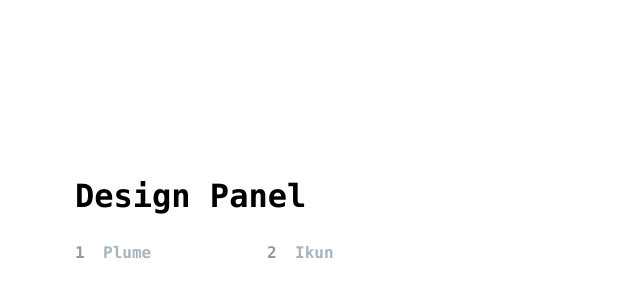
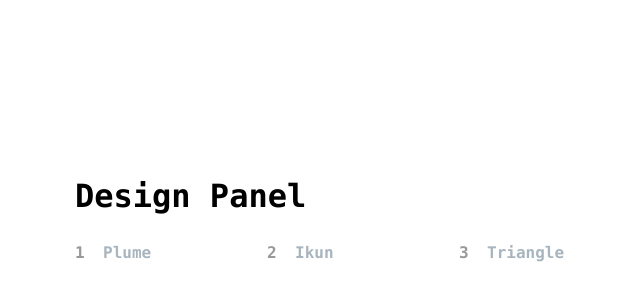
Before and after one commit to ChaconneLuo/design-explore, a React (Vite) app: page / in a window 1280 px wide. Shown: the part 66-366 px from the top of the page, without its empty margins (277-917 px from the left). Built offline with nearby package versions, Linux system fonts and the light colour scheme.

Commit message:
Add Triangle.

```diff
--- a/index.html
+++ b/index.html
@@ -4,7 +4,7 @@
     <meta charset="UTF-8" />
     <link rel="icon" type="image/svg+xml" href="/vite.svg" />
     <meta name="viewport" content="width=device-width, initial-scale=1.0" />
-    <title>Vite + React + TS</title>
+    <title>Design Explore</title>
   </head>
   <body>
     <div id="root"></div>
--- /dev/null
+++ b/src/canvas/Triangle/index.tsx
@@ -0,0 +1,15 @@
+import React from 'react'
+
+interface IProps {
+    HEIGHT: number;
+    WIDTH: number;
+    color: string;
+}
+// WebGL Experiment
+export default function useTriangle() {
+    return (
+        <div>
+
+        </div>
+    )
+}
--- a/src/canvas/index.ts
+++ b/src/canvas/index.ts
@@ -11,6 +11,10 @@ const panelInfoList: PanelInfo[] = [
     id: 'Ikun',
     name: 'Ikun',
   },
+  {
+    id:'Triangle',
+    name: 'Triangle',
+  }
 ];
 
 export const infoListLinks: TagLinkInfo[] = panelInfoList.map((item: PanelInfo, index: number) => {
```
